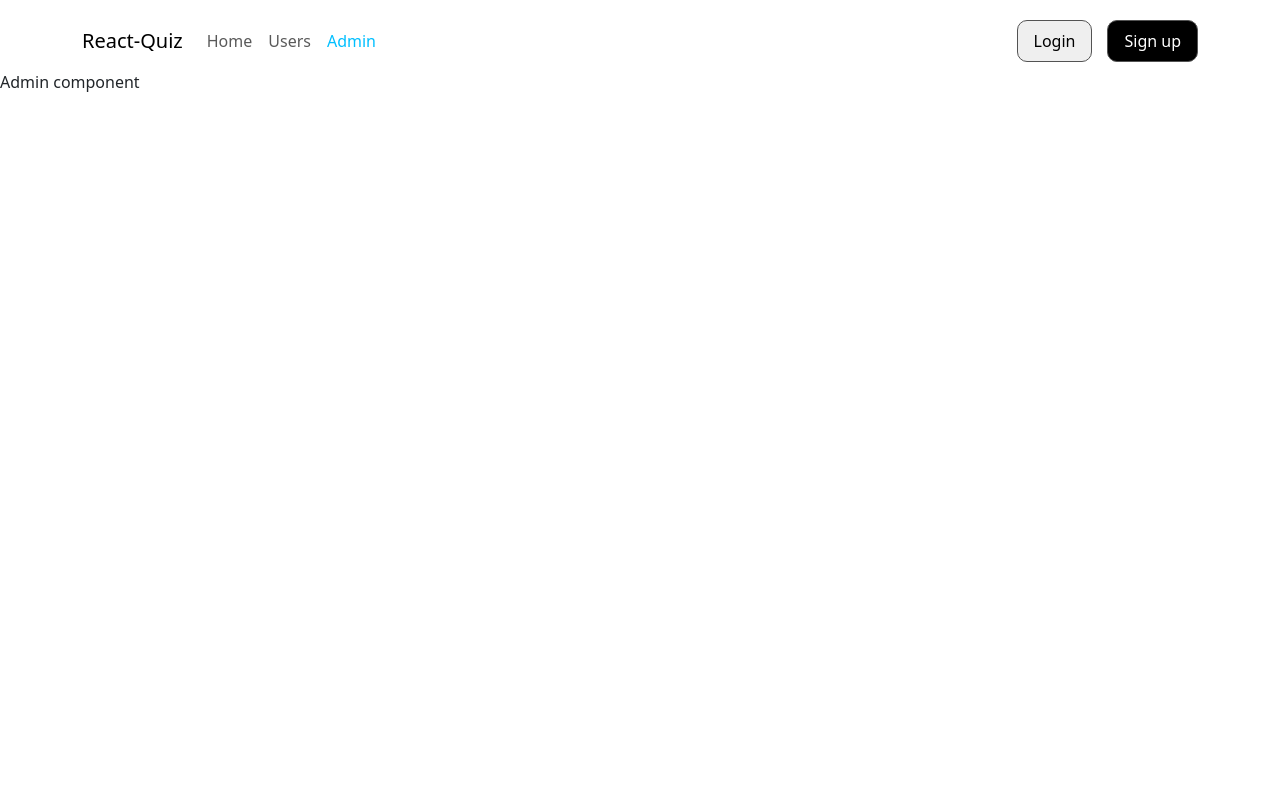
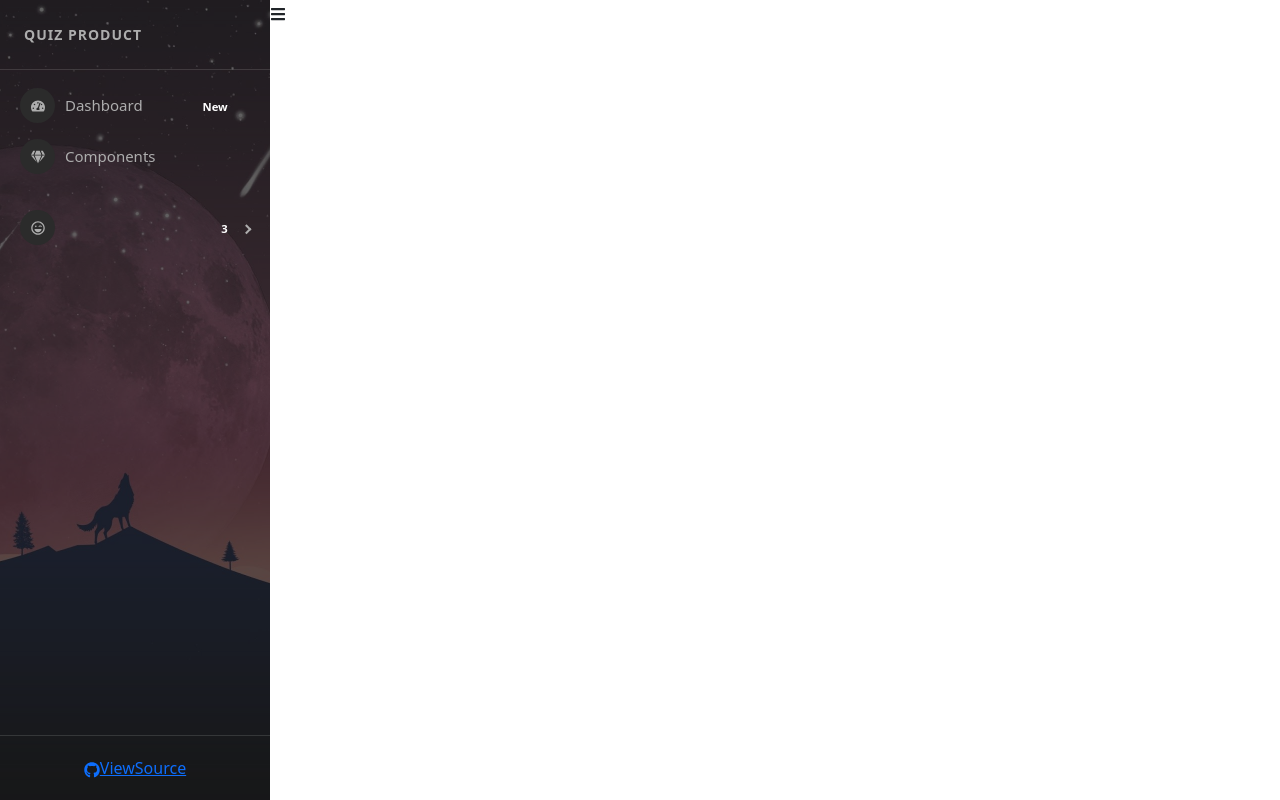
Before and after one commit to iamlddt/React-FullStack, a React (Create React App) app: page /Admin in a window 1280 px wide. Built offline with nearby package versions, Linux system fonts and the light colour scheme.

Commit message:
Thiet ke SideBar Admin

```diff
--- a/package.json
+++ b/package.json
@@ -10,6 +10,8 @@
     "react": "18.2.0",
     "react-bootstrap": "2.4.0",
     "react-dom": "18.2.0",
+    "react-icons": "4.4.0",
+    "react-pro-sidebar": "0.7.1",
     "react-redux": "8.0.1",
     "react-router-dom": "6.3.0",
     "react-scripts": "5.0.1",
--- a/src/components/Admin/Admin.js
+++ b/src/components/Admin/Admin.js
@@ -1,7 +1,21 @@
+import { SideBar } from "./SideBar";
+import "./Admin.scss";
+import { FaBars } from 'react-icons/fa';
+import { useState } from "react";
+
 const Admin = (props) => {
+    const [collapsed, setCollapsed] = useState(false);
+
+
+
     return (
-        <div>
-            Admin component
+        <div className="admin-container">
+            <div className="admin-sidebar">
+                <SideBar collapsed={collapsed} />
+            </div>
+            <div className="admin-content">
+                <FaBars onClick={() => setCollapsed(!collapsed)} />
+            </div>
         </div>
     )
 };
--- /dev/null
+++ b/src/components/Admin/Admin.scss
@@ -0,0 +1,12 @@
+.admin-container {
+    display: flex;
+    flex-direction: row;
+
+    .admin-sidebar {
+        .pro-sidebar {
+            height: 100vh;
+        }
+    }
+
+    .admin-content {}
+}
--- /dev/null
+++ b/src/components/Admin/SideBar.js
@@ -0,0 +1,88 @@
+import React from 'react';
+import 'react-pro-sidebar/dist/css/styles.css';
+import {
+    ProSidebar,
+    Menu,
+    MenuItem,
+    SubMenu,
+    SidebarHeader,
+    SidebarFooter,
+    SidebarContent,
+} from 'react-pro-sidebar';
+import { FaTachometerAlt, FaGem, FaList, FaGithub, FaRegLaughWink, FaHeart } from 'react-icons/fa';
+import sidebarBg from '../../Assets/bg2.jpg';
+
+export const SideBar = (props) => {
+    const { image, collapsed, toggled, handleToggleSidebar } = props;
+    return (
+        <>
+            <ProSidebar
+                image={sidebarBg}
+                collapsed={collapsed}
+                toggled={toggled}
+                breakPoint="md"
+                onToggle={handleToggleSidebar}
+            >
+                <SidebarHeader>
+                    <div
+                        style={{
+                            padding: '24px',
+                            textTransform: 'uppercase',
+                            fontWeight: 'bold',
+                            fontSize: 14,
+                            letterSpacing: '1px',
+                            overflow: 'hidden',
+                            textOverflow: 'ellipsis',
+                            whiteSpace: 'nowrap',
+                        }}
+                    >
+                        Quiz Product
+                    </div>
+                </SidebarHeader>
+
+                <SidebarContent>
+                    <Menu iconShape="circle">
+                        <MenuItem
+                            icon={<FaTachometerAlt />}
+                            suffix={<span className="badge red">New</span>}
+                        >
+                            Dashboard
+                        </MenuItem>
+                        <MenuItem icon={<FaGem />}> Components</MenuItem>
+                    </Menu>
+                    <Menu iconShape="circle">
+                        <SubMenu
+                            suffix={<span className="badge yellow">3</span>}
+                            icon={<FaRegLaughWink />}
+                        >
+                            <MenuItem> 1</MenuItem>
+                            <MenuItem> 2</MenuItem>
+                            <MenuItem> 3</MenuItem>
+                        </SubMenu>
+                    </Menu>
+                </SidebarContent>
+
+                <SidebarFooter style={{ textAlign: 'center' }}>
+                    <div
+                        className="sidebar-btn-wrapper"
+                        style={{
+                            padding: '20px 24px',
+                        }}
+                    >
+                        <a
+                            href="https://github.com/azouaoui-med/react-pro-sidebar"
+                            target="_blank"
+                            className="sidebar-btn"
+                            rel="noopener noreferrer"
+                        >
+                            <FaGithub />
+                            <span style={{ whiteSpace: 'nowrap', textOverflow: 'ellipsis', overflow: 'hidden' }}>
+                                ViewSource
+                            </span>
+                        </a>
+                    </div>
+                </SidebarFooter>
+            </ProSidebar>
+        </>
+    )
+}
--- a/src/index.js
+++ b/src/index.js
@@ -14,6 +14,7 @@
 import Admin from './components/Admin/Admin';
 import Homepage from './components/Home/Homepage';
 
+
 const root = ReactDOM.createRoot(document.getElementById('root'));
 root.render(
   <Provider store={store}>
@@ -23,8 +24,10 @@
         <Route path="/" element={<App />} >
           <Route index element={<Homepage />} />
           <Route path="users" element={<User />} />
-          <Route path="Admin" element={<Admin />} />
+
         </Route>
+
+        <Route path="Admin" element={<Admin />} />
       </Routes>
     </BrowserRouter>
 
```
Also changed, not shown: src/Assets/bg2.jpg (added), 1 other file (tests, documents, lock files or other folders).
